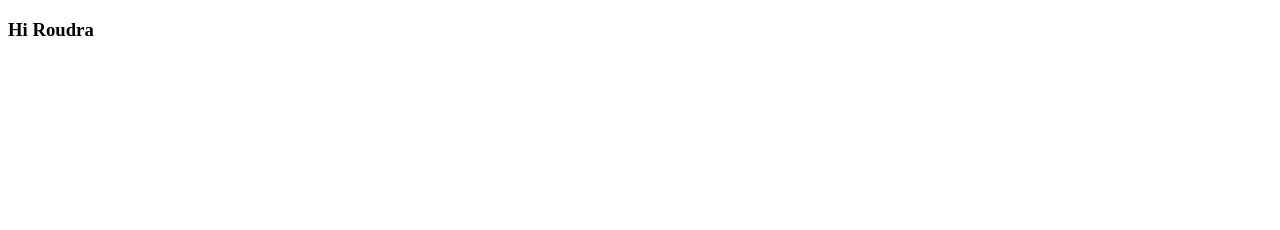
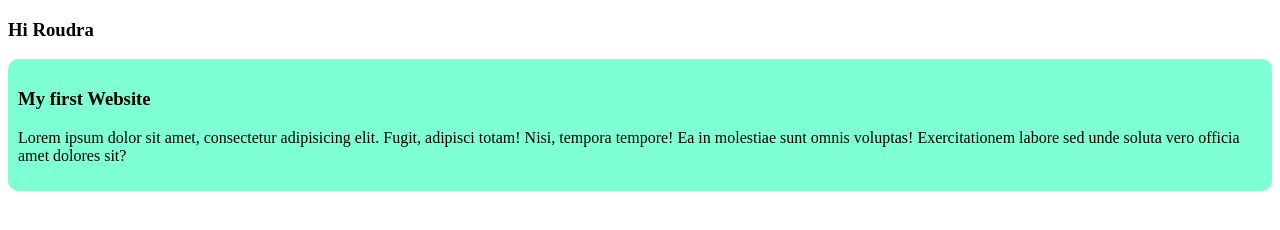
Before and after one commit to roudramondal/git-second, a plain HTML site: page index.html in a window 1280 px wide. Drawn offline with Linux system fonts and the light colour scheme.

Commit message:
add extra css file

```diff
--- a/index.html
+++ b/index.html
@@ -4,8 +4,13 @@
     <meta charset="UTF-8">
     <meta name="viewport" content="width=device-width, initial-scale=1.0">
     <title>This is my second code</title>
+    <link rel="stylesheet" href="style/blog.css">
 </head>
 <body>
     <h3>Hi Roudra</h3>
+    <div>
+        <h3>My first Website </h3>
+        <p>Lorem ipsum dolor sit amet, consectetur adipisicing elit. Fugit, adipisci totam! Nisi, tempora tempore! Ea in molestiae sunt omnis voluptas! Exercitationem labore sed unde soluta vero officia amet dolores sit?</p>
+    </div>
 </body>
 </html>
--- /dev/null
+++ b/style/blog.css
@@ -0,0 +1,6 @@
+div{
+    background-color: aquamarine;
+    padding:10px;
+    border-radius: 10px;
+
+}
```
